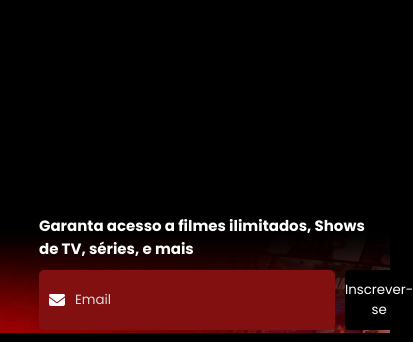
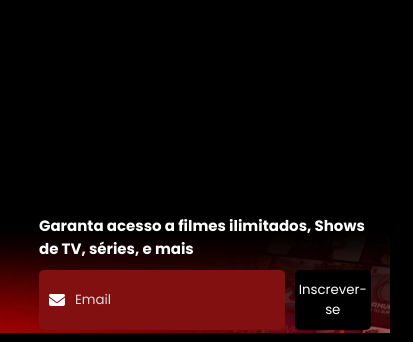
Before and after one commit to NicolasSantos19k/Netflix, a plain HTML site: page index.html in a window 390 px wide. Shown: the part 1845-2187 px from the top of the page, 413 px wide, since content can reach past the window. Drawn offline with Linux system fonts and the light colour scheme.

Commit message:
Update style.css

```diff
--- a/style.css
+++ b/style.css
@@ -460,4 +460,13 @@ header{
     width: 100px;
     cursor: pointer;
 }
+    .email-input{
+    background-color: transparent;
+    border: none;
+    outline: none;
+    color: #fff;
+    width: 200px;
+    height: 40px;
 }
+
+}
```
